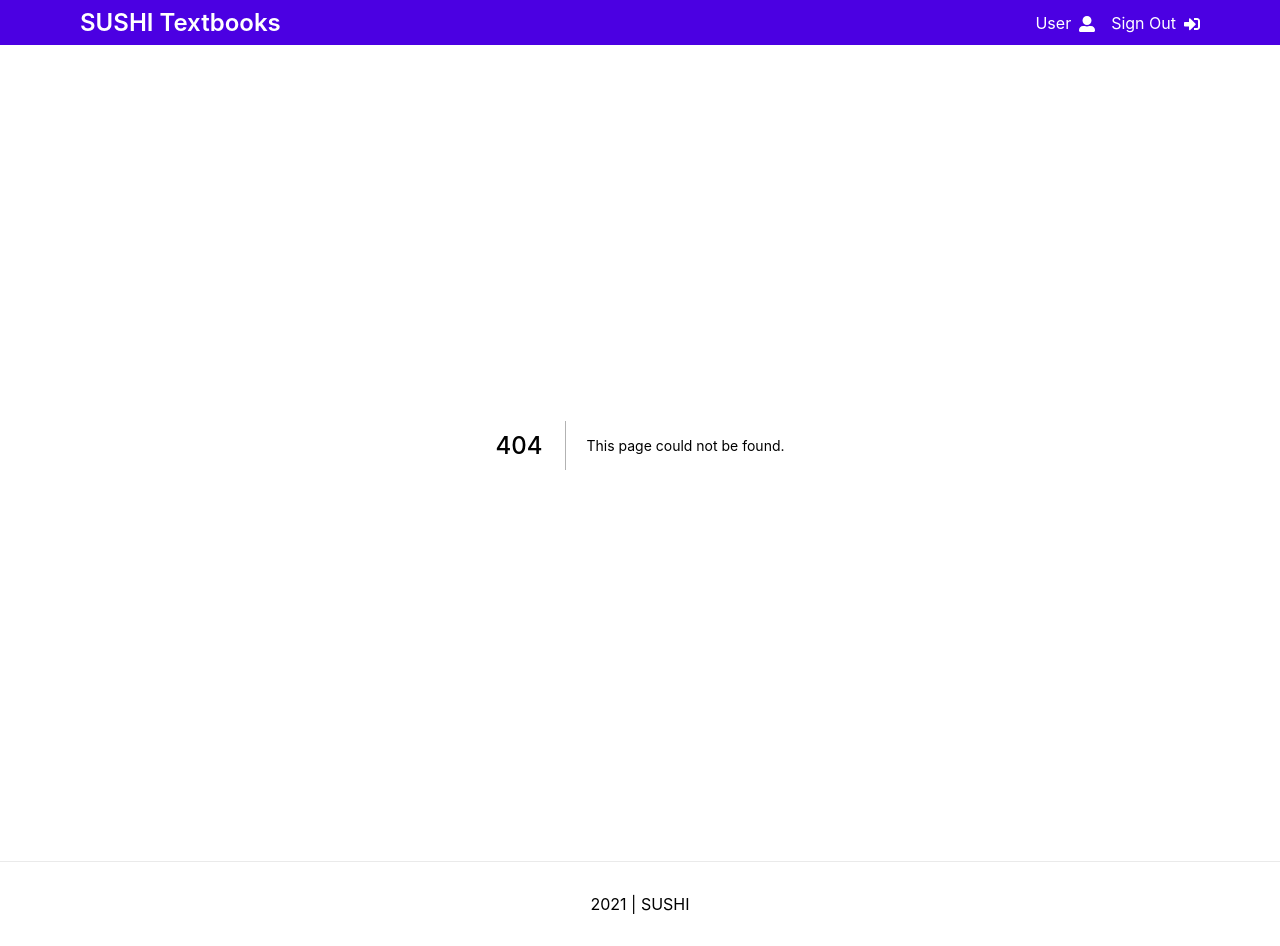
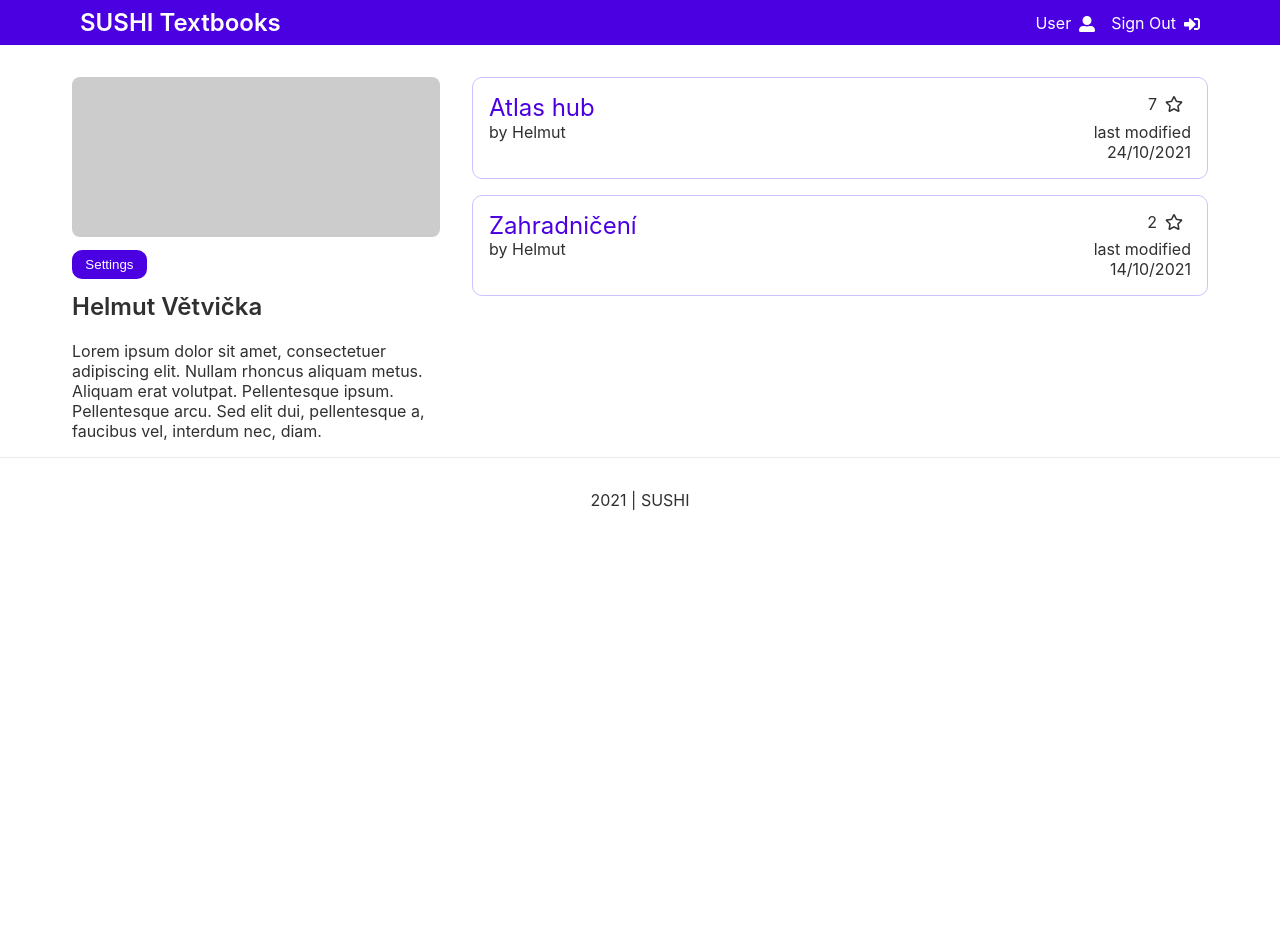
Before and after one commit to hoskra/sushi-next, a Next.js app: page /user/0 in a window 1280 px wide. Before the commit this address had no page. After the commit the page ends 800 px from the top, so only its background shows below. Built offline with nearby package versions, Linux system fonts and the light colour scheme.

Commit message:
Clicking on different user leads to different user page

```diff
--- a/components/Navbar.js
+++ b/components/Navbar.js
@@ -23,7 +23,7 @@ export default function Navbar() {
         <div className={styles.menu_items}>
           {
             loggedIn &&
-            <Link href="/user">
+            <Link href="/user/0">
               <a>
                 <span>User</span>
                 <FontAwesomeIcon className={styles.login} icon={faUserAlt} />
--- a/components/TextbookCard.js
+++ b/components/TextbookCard.js
@@ -20,7 +20,8 @@ export default function TextbookCard(props) {
       <span className={styles.stars}>{props.data.stars}<FontAwesomeIcon icon={farFaStar}/></span>
       <span className={styles.author}>
         <Link href={{
-                pathname: '/user'
+                pathname: '/user/[id]',
+                query: {id: props.data.userId},
               }}
         >
           <a>by {props.data.author}</a>
--- a/constants/data.js
+++ b/constants/data.js
@@ -12,6 +12,7 @@ export const data = [
     author: "Helmut",
     modification: "24/10/2021",
     stars: "7",
+    userId: 0,
   },
   {
     id: 2,
@@ -19,6 +20,7 @@ export const data = [
     author: "Douglas Adams",
     modification: "5/3/1979",
     stars: "42",
+    userId: 1,
   },
   {
     id: 3,
@@ -26,6 +28,7 @@ export const data = [
     author: "Giovanni",
     modification: "12/12/135",
     stars: "2",
+    userId: 2,
   },
   {
     id: 4,
@@ -33,12 +36,24 @@ export const data = [
     author: "Helmut",
     modification: "14/10/2021",
     stars: "2",
+    userId: 0,
   },
 ]
 
 export const paths = ["1", "2", "3", "4"]
 
-export const dataHelmut = [
+export const userHelmut = {
+  name: "Helmut Větvička",
+  password: "helmut@vetvicka.com",
+  email: "helmut@vetvicka.com",
+  description: "Lorem ipsum dolor sit amet, consectetuer adipiscing elit. Nullam rhoncus aliquam metus. Aliquam erat volutpat. Pellentesque ipsum. Pellentesque arcu. Sed elit dui, pellentesque a, faucibus vel, interdum nec, diam."
+}
+
+export const users = [
+  {
+    id: 0,
+    name: "Helmut Větvička",
+    textbooks: [
       {
         id: 1,
         title: "Atlas hub",
@@ -54,13 +69,37 @@ export const dataHelmut = [
         stars: "2",
       },
     ]
+  },
+  {
+    id: 1,
+    name: "Douglas Adams",
+    textbooks: [
+      {
+        id: 2,
+        title: "Hitchhiker's Guide to the Galaxy",
+        author: "Douglas Adams",
+        modification: "5/3/1979",
+        stars: "42",
+        userId: 1,
+      },
+    ]
+  },
+  {
+    id: 2,
+    name: "Giovanni",
+    textbooks: [
+      {
+        id: 3,
+        title: "Lorem ipsum dolor sit amet",
+        author: "Giovanni",
+        modification: "12/12/135",
+        stars: "2",
+        userId: 2,
+      },
+    ]
+  },
+]
 
-export const userHelmut = {
-  name: "Helmut Větvička",
-  password: "helmut@vetvicka.com",
-  email: "helmut@vetvicka.com",
-  description: "Lorem ipsum dolor sit amet, consectetuer adipiscing elit. Nullam rhoncus aliquam metus. Aliquam erat volutpat. Pellentesque ipsum. Pellentesque arcu. Sed elit dui, pellentesque a, faucibus vel, interdum nec, diam."
-}
 export const collaborators = [
   {
     id: 1,
--- a/pages/user/index.js
+++ b/pages/user/[id].js
@@ -1,15 +1,19 @@
 import React, { useState } from "react";
+import {useRouter, userRouter} from 'next/router';
 
 import styles from '../../styles/User.module.scss'
 import HeadComponent from '../../components/HeadComponent'
 import TextbookCard from '../../components/TextbookCard'
-import { userHelmut, dataHelmut } from '../../constants/data'
+import {userHelmut, dataHelmut, data} from '../../constants/data'
 import Link from "next/link";
 import {useSelector} from "react-redux";
+import { users } from '../../constants/data';
 
 export default function User() {
+  const router = useRouter()
   const loggedIn = useSelector((state) => state.user.value)
   const [list, setComponent] = useState(true);
+  let user = users.filter(x => { if(x.id == router.query.id)  return x})[0]
 
   return (
     <>
@@ -19,20 +23,20 @@ export default function User() {
         <div className={styles.user_info}>
           <div className={styles.photo}></div>
           {
-            loggedIn ?
+            loggedIn && router.query.id == 0 ?
             <button className="sushi-button"
             onClick={() => {list && setComponent(false)}}>
             {list ? <span>Settings</span> : <span>Upload photo</span> }
             </button>
             : <></>
           }
-          <h2 className={styles.name}>{userHelmut.name}</h2>
+          <h2 className={styles.name}>{users[router.query.id].name}</h2>
           <div className={styles.description}>{userHelmut.description}</div>
         </div>
 
         { list ?
           <div className={styles.textbook_list}>
-            {dataHelmut.map((textbook, index) => (
+            {user.textbooks.map((textbook, index) => (
               <TextbookCard key={index} data={textbook} />
               ))}
           </div>
```
Lines whose indentation alone changed are shown as unchanged.
